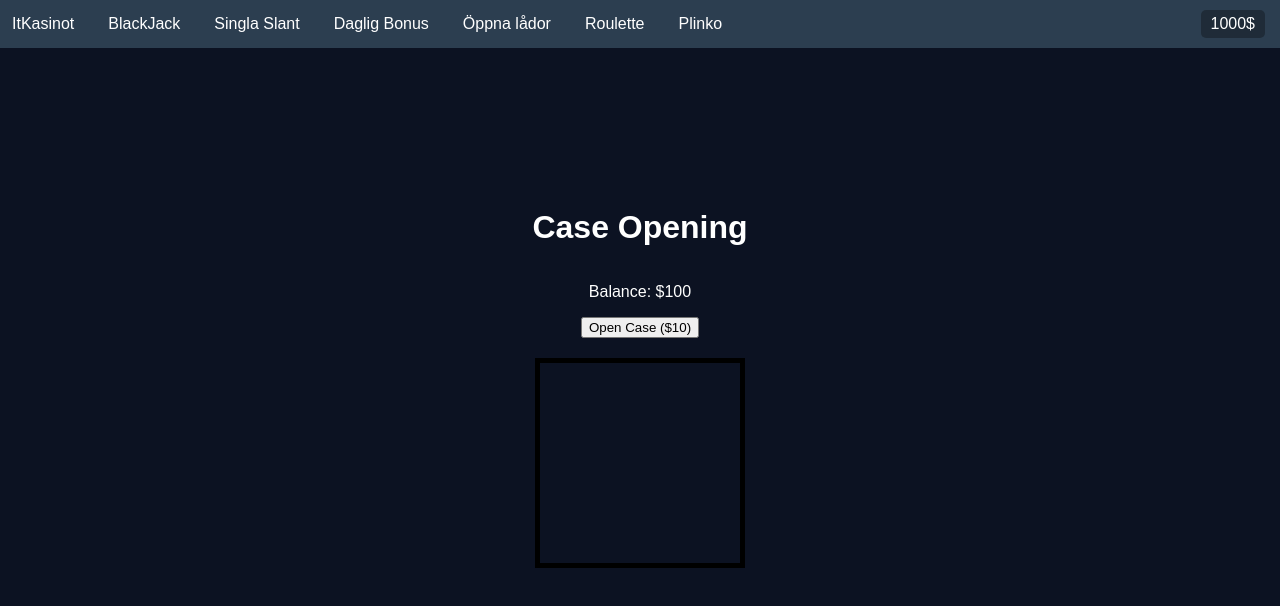
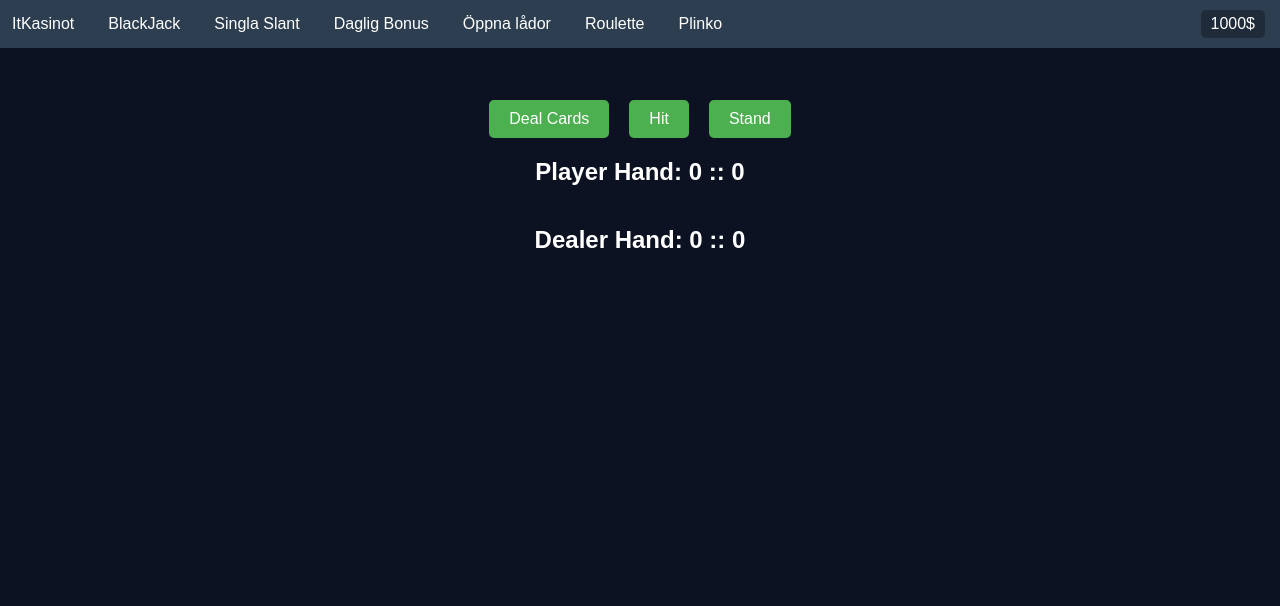
Before and after one commit to MelkerThunberg/ITkasinot, a React (Vite) app: page /#/blackjack in a window 1280 px wide. Before the commit this address led to /#/caseUnbox. Shown: the top 606 px of the page. Built offline with nearby package versions, Linux system fonts and the light colour scheme.

Commit message:
began on ace calculation feature

```diff
--- a/src/Pages/blackjack.jsx
+++ b/src/Pages/blackjack.jsx
@@ -67,6 +67,11 @@ export default function Blackjack() {
   const [playerImageHand, setPlayerImageHand] = useState([]);
   const [hiddenDealerCardImage, setHiddenDealerCardImage] = useState();
   const [gameOver, setGameOver] = useState(false);
+
+  // Ace calculation test
+  const [playerAceCount, setPlayerAceCount] = useState(0);
+  const [dealerAceCount, setDealerAceCount] = useState(0);
+
   const [deck, setDeck] = useState([
     { value: "2♥︎", image: card2Hearts },
     { value: "3♥︎", image: card3Hearts },
@@ -125,14 +130,6 @@ export default function Blackjack() {
   const countCardValue = (card /*, currentScore*/) => {
     const value = card.value;
 
-    /*
-    if ((value === "A♥︎" || value === "A♠︎" || value === "A♣︎" || value === "A♦︎") && currentScore + 11 <= 21) {
-      return 11;
-    }
-    if ((value === "A♥︎" || value === "A♠︎" || value === "A♣︎" || value === "A♦︎") && currentScore + 11 > 21) {
-      return 1;
-    }
-    */
     if (
       value === "A♥︎" ||
       value === "A♠︎" ||
@@ -227,6 +224,19 @@ export default function Blackjack() {
     }
   };
 
+  const reducePlayerAce = (playerScore,playerAceCount) => {
+    while (playerScore > 21 && playerAceCount > 0) {
+      setPlayerScore(playerScore - 10);
+      setPlayerAceCount(playerAceCount - 1);
+  }
+  }
+  const reduceDealerAce = (dealerScore,dealerAceCount) => {
+    while (dealerScore > 21 && dealerAceCount > 0) {
+      setDealerScore(dealerScore - 10);
+      setDealerAceCount(dealerAceCount - 1);
+  }
+  }
+
   const dealDeck = (array) => {
     let random = Math.floor(Math.random() * array.length);
     let card = array[random];
@@ -249,6 +259,30 @@ export default function Blackjack() {
     const playerCard2 = dealDeck([...deck]);
     const dealerCard2 = dealDeck([...deck]);
 
+    if (
+      playerCard1.card === "A♠︎" ||
+      playerCard1.card === "A♣︎" ||
+      playerCard1.card === "A♦︎" ||
+      playerCard1.card === "A♥︎" ||
+      playerCard2.card === "A♠︎" ||
+      playerCard2.card === "A♣︎" ||
+      playerCard2.card === "A♦︎" ||
+      playerCard2.card === "A♥︎"
+    ) {
+      setPlayerAceCount(playerAceCount + 1);
+    }
+    if (
+      dealerCard1.card === "A♠︎" ||
+      dealerCard1.card === "A♣︎" ||
+      dealerCard1.card === "A♦︎" ||
+      dealerCard1.card === "A♥︎" ||
+      dealerCard2.card === "A♠︎" ||
+      dealerCard2.card === "A♣︎" ||
+      dealerCard2.card === "A♦︎" ||
+      dealerCard2.card === "A♥︎"
+    ) {
+      setDealerAceCount(dealerAceCount + 1);
+    }
     const playerScore = playerCard1.cardValue + playerCard2.cardValue;
     const dealerScore = dealerCard1.cardValue + dealerCard2.cardValue;
     const dealerImage = dealerCard1.image;
@@ -290,6 +324,8 @@ export default function Blackjack() {
     console.log(newScore);
 
     setPlayerImageHand([...playerImageHand, newCard.image]);
+
+    reducePlayerAce();
 
     if (newScore > 21) {
       setMessage("Player busts! Dealer wins!");
@@ -342,11 +378,15 @@ export default function Blackjack() {
       <div className="content-container-blackjack">
         <div className="button-container">
           <button onClick={dealCards}>Deal Cards</button>
-          <button onClick={hit} disabled={gameOver}>Hit</button>
-          <button onClick={stand} disabled={gameOver}>Stand</button>
+          <button onClick={hit} disabled={gameOver}>
+            Hit
+          </button>
+          <button onClick={stand} disabled={gameOver}>
+            Stand
+          </button>
         </div>
         <div>
-          <h2 id="player-hand">Player Hand: {playerScore}</h2>
+          <h2 id="player-hand">Player Hand: {playerScore} :: {playerAceCount}</h2>
           <div className="card-container">
             {playerImageHand.map((image, index) => (
               <div key={index} className="card">
@@ -356,7 +396,7 @@ export default function Blackjack() {
           </div>
         </div>
         <div>
-          <h2 id="dealer-hand">Dealer Hand: {dealerScore}</h2>
+          <h2 id="dealer-hand">Dealer Hand: {dealerScore} :: {dealerAceCount}</h2>
           <div className="card-container">
             {dealerImageHand.map((image, index) => (
               <div key={index} className="card">
@@ -367,7 +407,11 @@ export default function Blackjack() {
         </div>
         <div className="message-container">
           <p>{message}</p>
-          {message && <button onClick={dealCards} id="deal-again">Deal Again</button>}
+          {message && (
+            <button onClick={dealCards} id="deal-again">
+              Deal Again
+            </button>
+          )}
         </div>
       </div>
     </div>
```
